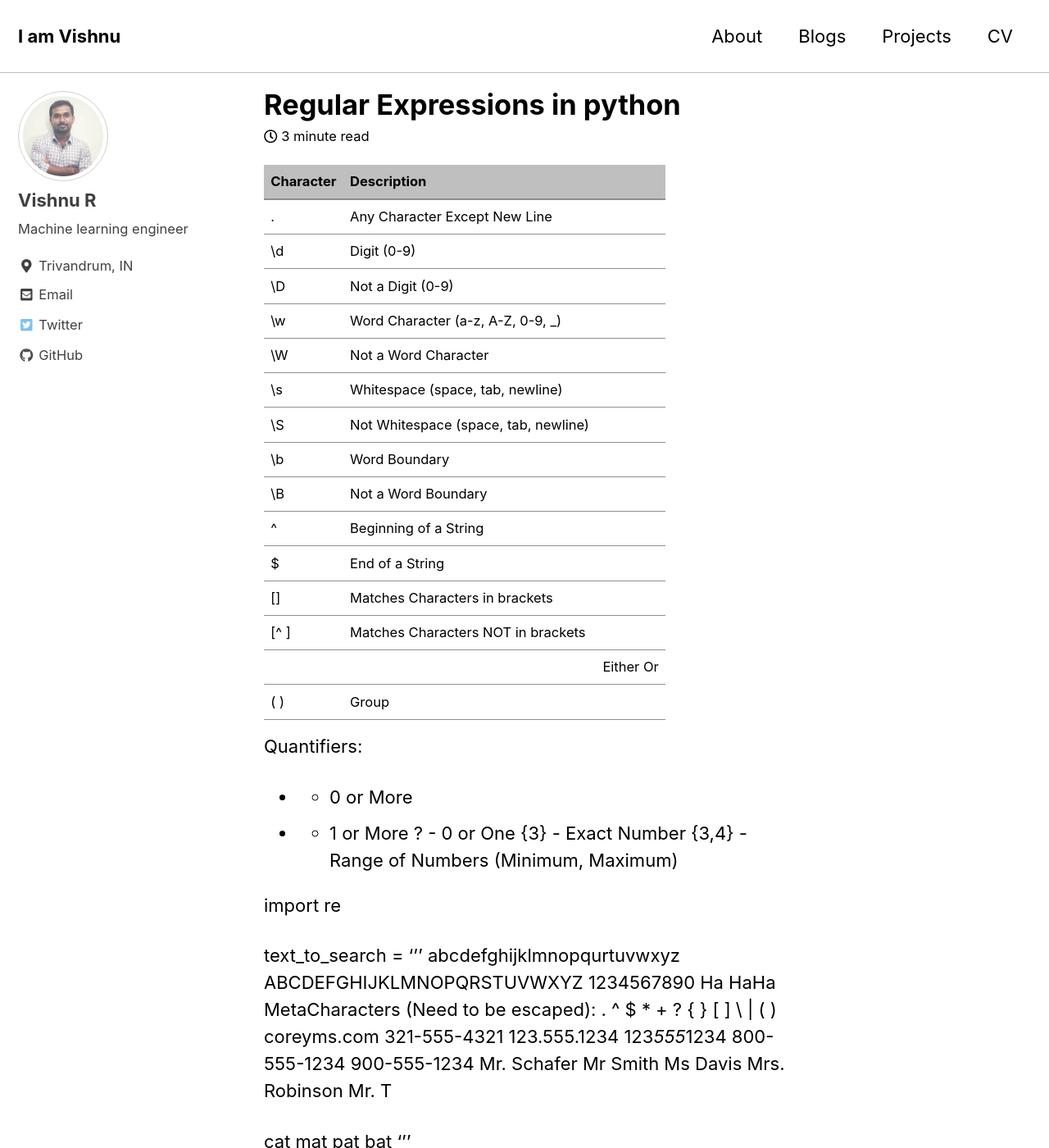
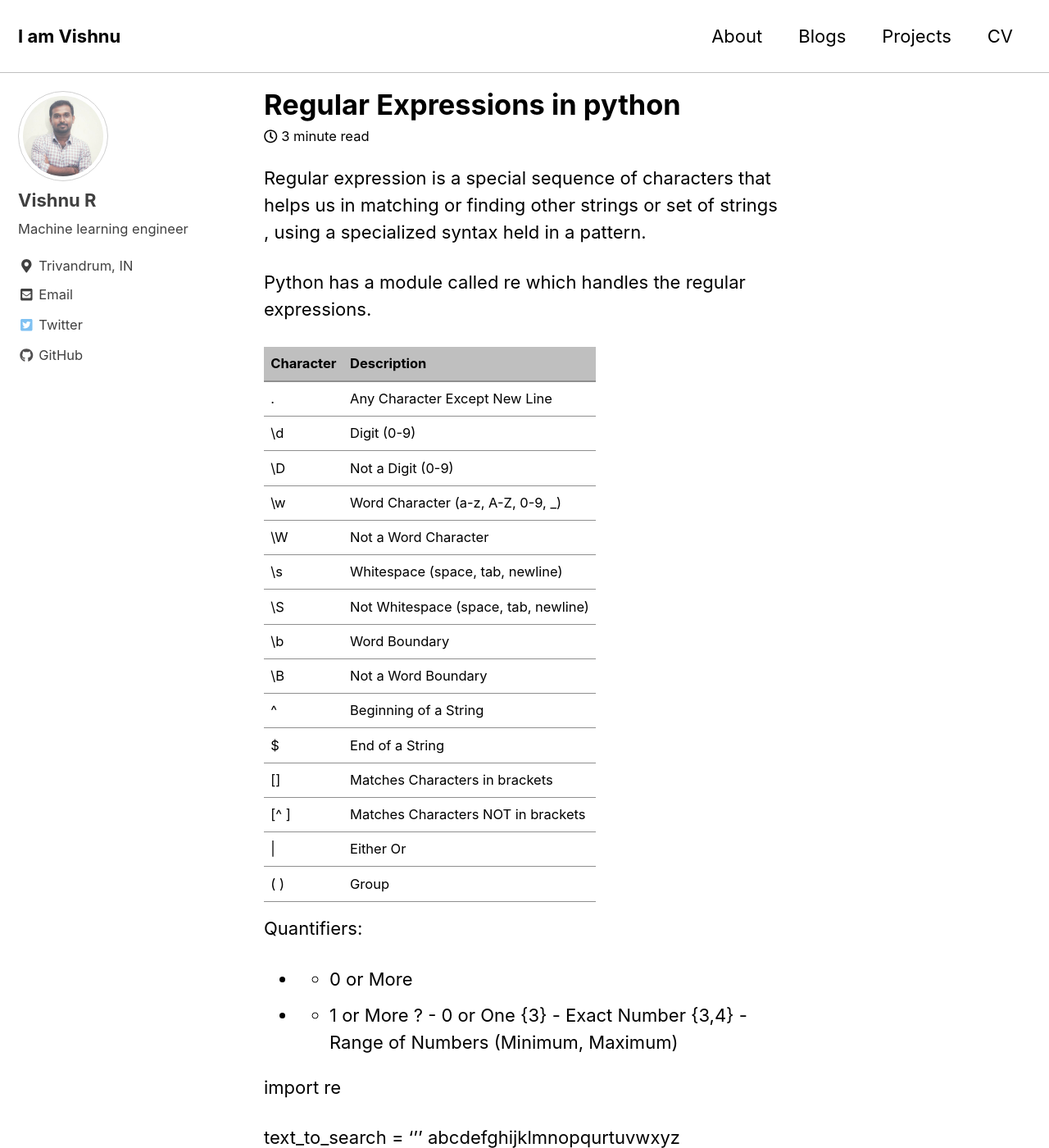
Before and after one commit to vishnurapps/vishnurapps.github.io, a Jekyll site: the page built from _posts/2019-01-14-Regular-Expressions-in-python.md, in a window 1280 px wide and 1400 px high. Shown: the whole window at 82% size. Built offline with Jekyll 4.4.1, drawn with Linux system fonts in a browser that asks for light colours; cached includes are drawn as plain includes; nearby versions of some CDN libraries.

Commit message:
Update 2019-01-14-Regular-Expressions-in-python.md

```diff
--- a/_posts/2019-01-14-Regular-Expressions-in-python.md
+++ b/_posts/2019-01-14-Regular-Expressions-in-python.md
@@ -6,6 +6,10 @@ author_profile: true
 comments: true
 tags:
 ---
+Regular expression is a special sequence of characters that helps us in matching or finding other strings or set of strings , using a specialized syntax held in a pattern.
+
+Python has a module called re which handles the regular expressions.
+
 | Character | Description |
 | ---- | ---- |
 | .       | Any Character Except New Line |
@@ -21,7 +25,7 @@ tags:
 | $       | End of a String |
 | []      | Matches Characters in brackets |
 | [^ ]    | Matches Characters NOT in brackets |
-| |       | Either Or |
+| \|       | Either Or |
 | ( )     | Group |
 
 Quantifiers:
```
